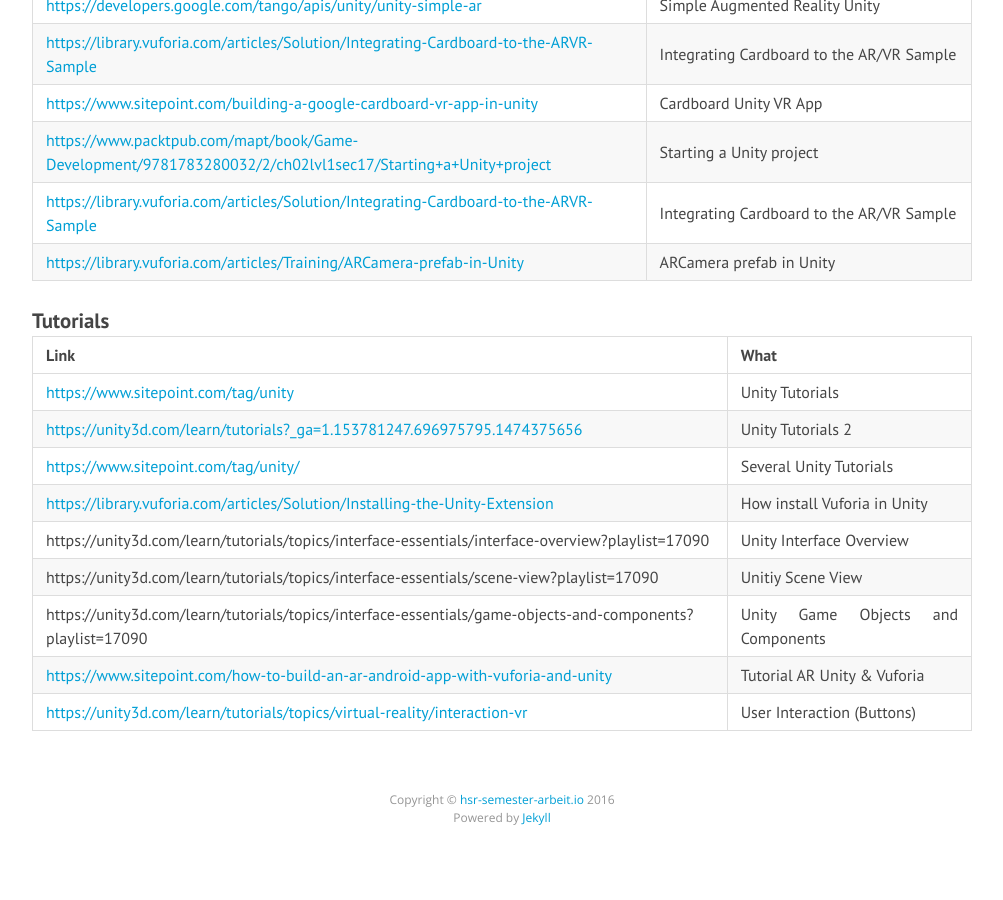
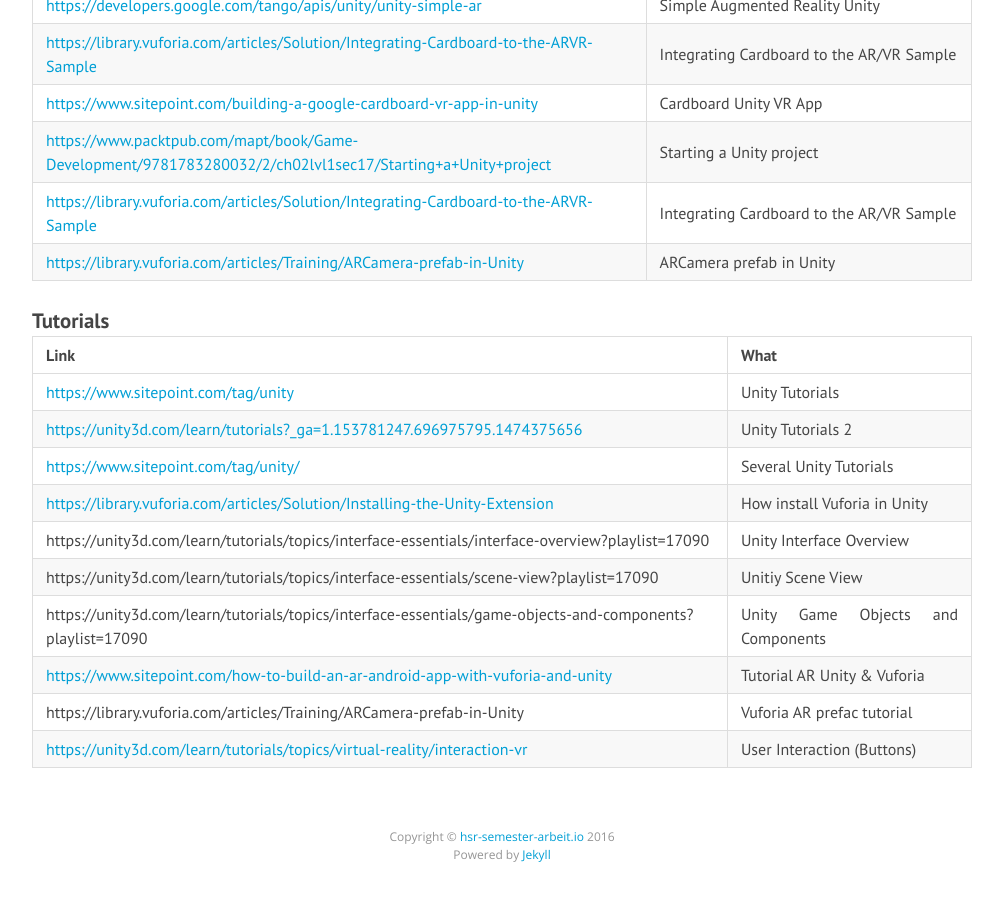
Before and after one commit to HSR-Semester-Arbeit2016/hsr-semester-arbeit2016.github.io, a Jekyll site: the page built from dev-env.md, in a window 1280 px wide and 900 px high, scrolled down 1088 px. Shown: the whole window, without its empty margins (138-1141 px from the left). Built offline with Jekyll 4.4.1, drawn with Linux system fonts in a browser that asks for light colours; nearby versions of some CDN libraries; before the commit the page ends 1951 px from its top, so only the background shows below that.

Commit message:
Added vuforia ar camera tutorial link
Signed-off-by: Roberto Cuervo <rcuervoa@hsr.ch>

```diff
--- a/dev-env.md
+++ b/dev-env.md
@@ -52,4 +52,5 @@
 | https://unity3d.com/learn/tutorials/topics/interface-essentials/scene-view?playlist=17090 | Unitiy Scene View                 |
 | https://unity3d.com/learn/tutorials/topics/interface-essentials/game-objects-and-components?playlist=17090 | Unity Game Objects and Components |
 | [https://www.sitepoint.com/how-to-build-an-ar-android-app-with-vuforia-and-unity](https://www.sitepoint.com/how-to-build-an-ar-android-app-with-vuforia-and-unity) | Tutorial AR Unity & Vuforia       |
+| https://library.vuforia.com/articles/Training/ARCamera-prefab-in-Unity | Vuforia AR prefac tutorial        |
 | [https://unity3d.com/learn/tutorials/topics/virtual-reality/interaction-vr](https://unity3d.com/learn/tutorials/topics/virtual-reality/interaction-vr) | User Interaction (Buttons)        |
```
